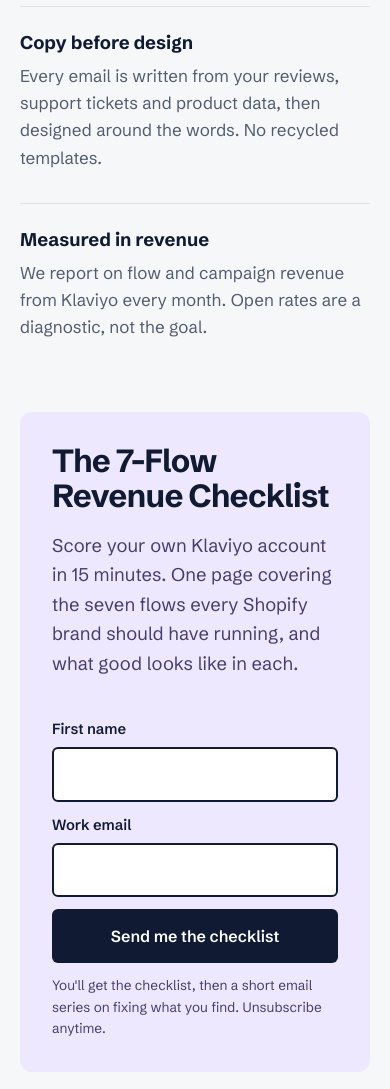
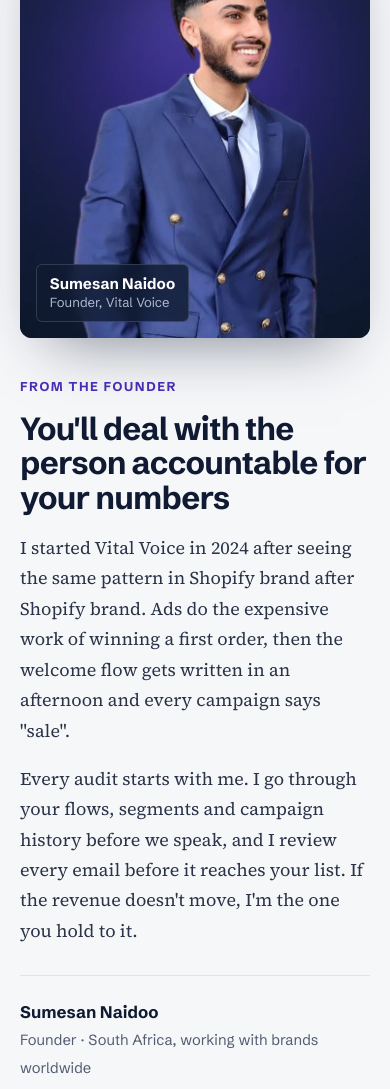
Before and after one commit to VitalVoiceCopy/VitalVoiceCopy.github.io, a plain HTML site: page index.html in a window 390 px wide. Shown: the part 9026-10115 px from the top of the page. Drawn offline with Linux system fonts and the light colour scheme.

Commit message:
Add founder section with portrait and LinkedIn link

```diff
--- a/index.html
+++ b/index.html
@@ -259,6 +259,41 @@
     .principles-row { grid-template-columns: repeat(2, 1fr); gap: 2.5rem; max-width: 900px; }
     .principles-row li { border-top: 1px solid var(--line); padding-top: 1.3rem; }
 
+    /* ── Founder ── */
+    .founder { display: grid; grid-template-columns: minmax(0, 380px) minmax(0, 1fr); gap: clamp(2.5rem, 6vw, 5.5rem); align-items: center; }
+    .founder-photo { position: relative; margin: 0; }
+    .founder-photo img {
+      display: block; width: 100%; height: auto; aspect-ratio: 720 / 897; object-fit: cover;
+      border-radius: var(--radius-m); background: var(--ink);
+      box-shadow: 0 30px 60px -30px rgba(16,27,51,.55);
+    }
+    .founder-photo figcaption {
+      position: absolute; left: 1rem; bottom: 1rem;
+      background: rgba(16,27,51,.82); color: var(--white);
+      backdrop-filter: blur(6px); -webkit-backdrop-filter: blur(6px);
+      border: 1px solid rgba(255,255,255,.14); border-radius: var(--radius-s);
+      padding: .55rem .8rem; font-size: .82rem; line-height: 1.35;
+    }
+    .founder-photo figcaption b { display: block; font-size: .95rem; }
+    .founder-photo figcaption span { color: var(--on-ink-muted); }
+    .eyebrow { font-size: .8rem; font-weight: 700; letter-spacing: .12em; text-transform: uppercase; color: var(--cobalt); margin-bottom: 1rem; }
+    .founder-note p { font-family: var(--serif); font-size: 1.12rem; line-height: 1.7; color: #2A3347; max-width: 58ch; margin-top: 1.1rem; }
+    .founder-note p.eyebrow { font-family: var(--sans); font-size: .8rem; line-height: 1.4; color: var(--cobalt); margin-top: 0; }
+    .founder-sign { display: flex; align-items: center; flex-wrap: wrap; gap: .9rem 1.5rem; margin-top: 1.8rem; padding-top: 1.4rem; border-top: 1px solid var(--line); }
+    .founder-sign .who b { display: block; font-size: 1.05rem; }
+    .founder-sign .who span { color: var(--slate); font-size: .92rem; }
+    .li-link { display: inline-flex; align-items: center; gap: .5rem; font-weight: 600; color: var(--ink); text-decoration: none; border-bottom: 1px solid var(--line); padding-bottom: 2px; transition: color .2s, border-color .2s; }
+    .li-link:hover { color: var(--cobalt); border-color: var(--cobalt); }
+    .li-link svg { flex: none; }
+    .founder-actions { margin-top: 1.8rem; }
+    .about-how { margin-top: clamp(4rem, 8vw, 6rem); }
+    .about-how h3.sub { font-size: clamp(1.4rem, 2.2vw, 1.8rem); font-weight: 700; letter-spacing: -0.02em; }
+    @media (max-width: 860px) {
+      .founder { grid-template-columns: 1fr; }
+      .founder-photo { max-width: 400px; }
+    }
+    @media (max-width: 760px) { .founder-actions .btn { width: 100%; } }
+
     /* ── Lead magnet ── */
     .magnet {
       background: var(--lilac-wash);
@@ -514,6 +549,7 @@
       <a href="#what-we-fix">What we fix</a>
       <a href="#services">Services</a>
       <a href="#samples">Sample emails</a>
+      <a href="#about">About</a>
       <a href="#faq">FAQ</a>
       <a href="#audit" class="btn btn-primary">Get your free audit</a>
     </nav>
@@ -742,7 +778,35 @@
 <!-- HOW WE WORK -->
 <section class="band" id="about">
   <div class="wrap">
-    <h2>A small team, held to one standard</h2>
+    <div class="founder">
+      <figure class="founder-photo">
+        <picture>
+          <source srcset="sumesan-naidoo-founder.webp" type="image/webp" />
+          <img src="sumesan-naidoo-founder.jpg" alt="Sumesan Naidoo, founder of Vital Voice" width="720" height="897" loading="lazy" decoding="async" />
+        </picture>
+        <figcaption><b>Sumesan Naidoo</b><span>Founder, Vital Voice</span></figcaption>
+      </figure>
+
+      <div class="founder-note">
+        <p class="eyebrow">From the founder</p>
+        <h2>You'll deal with the person accountable for your numbers</h2>
+        <p>I started Vital Voice in 2024 after seeing the same pattern in Shopify brand after Shopify brand. Ads do the expensive work of winning a first order, then the welcome flow gets written in an afternoon and every campaign says "sale".</p>
+        <p>Every audit starts with me. I go through your flows, segments and campaign history before we speak, and I review every email before it reaches your list. If the revenue doesn't move, I'm the one you hold to it.</p>
+        <div class="founder-sign">
+          <div class="who"><b>Sumesan Naidoo</b><span>Founder · South Africa, working with brands worldwide</span></div>
+          <a class="li-link" href="https://www.linkedin.com/in/PLACEHOLDER" target="_blank" rel="noopener" aria-label="Sumesan Naidoo on LinkedIn (opens in a new tab)">
+            <svg width="18" height="18" viewBox="0 0 24 24" aria-hidden="true"><path fill="currentColor" d="M20.45 20.45h-3.56v-5.57c0-1.33-.03-3.04-1.85-3.04-1.85 0-2.14 1.45-2.14 2.94v5.67H9.35V9h3.41v1.56h.05c.48-.9 1.64-1.85 3.37-1.85 3.6 0 4.27 2.37 4.27 5.46v6.28zM5.34 7.43a2.06 2.06 0 1 1 0-4.13 2.06 2.06 0 0 1 0 4.13zM7.12 20.45H3.56V9h3.56v11.45zM22.22 0H1.77C.79 0 0 .77 0 1.73v20.54C0 23.23.79 24 1.77 24h20.45c.98 0 1.78-.77 1.78-1.73V1.73C24 .77 23.2 0 22.22 0z"/></svg>
+            Connect on LinkedIn
+          </a>
+        </div>
+        <div class="founder-actions">
+          <a href="#audit" class="btn btn-primary">Book your free Klaviyo audit with me</a>
+        </div>
+      </div>
+    </div>
+
+    <div class="about-how">
+    <h3 class="sub">A small team, held to one standard</h3>
     <ul class="principles principles-row">
       <li>
         <h3>Copy before design</h3>
@@ -753,6 +817,7 @@
         <p>We report on flow and campaign revenue from Klaviyo every month. Open rates are a diagnostic, not the goal.</p>
       </li>
     </ul>
+    </div>
   </div>
 </section>
 
@@ -895,6 +960,7 @@
       <a href="#what-we-fix">What we fix</a>
       <a href="#services">Services</a>
       <a href="#samples">Sample emails</a>
+      <a href="#about">About</a>
       <a href="#faq">FAQ</a>
       <a href="mailto:contact@vitalvoicecopywriting.com">Email us</a>
       <a href="https://www.linkedin.com/company/vitalvoicecopywriting" target="_blank" rel="noopener">LinkedIn</a>
@@ -940,7 +1006,7 @@
     const groups = [
       'main > section:not(.hero) h2', 'main > section:not(.hero) .lede',
       '.leak', '.offer', '.sample', '.step', '.principles li',
-      '.faq', '.checklist', '.booking-panel'
+      '.faq', '.checklist', '.booking-panel', '.founder-photo', '.founder-note > *'
     ];
     const els = document.querySelectorAll(groups.join(','));
     els.forEach(el => {
```
Also changed, not shown: sumesan-naidoo-founder.jpg (added), sumesan-naidoo-founder.webp (added).
